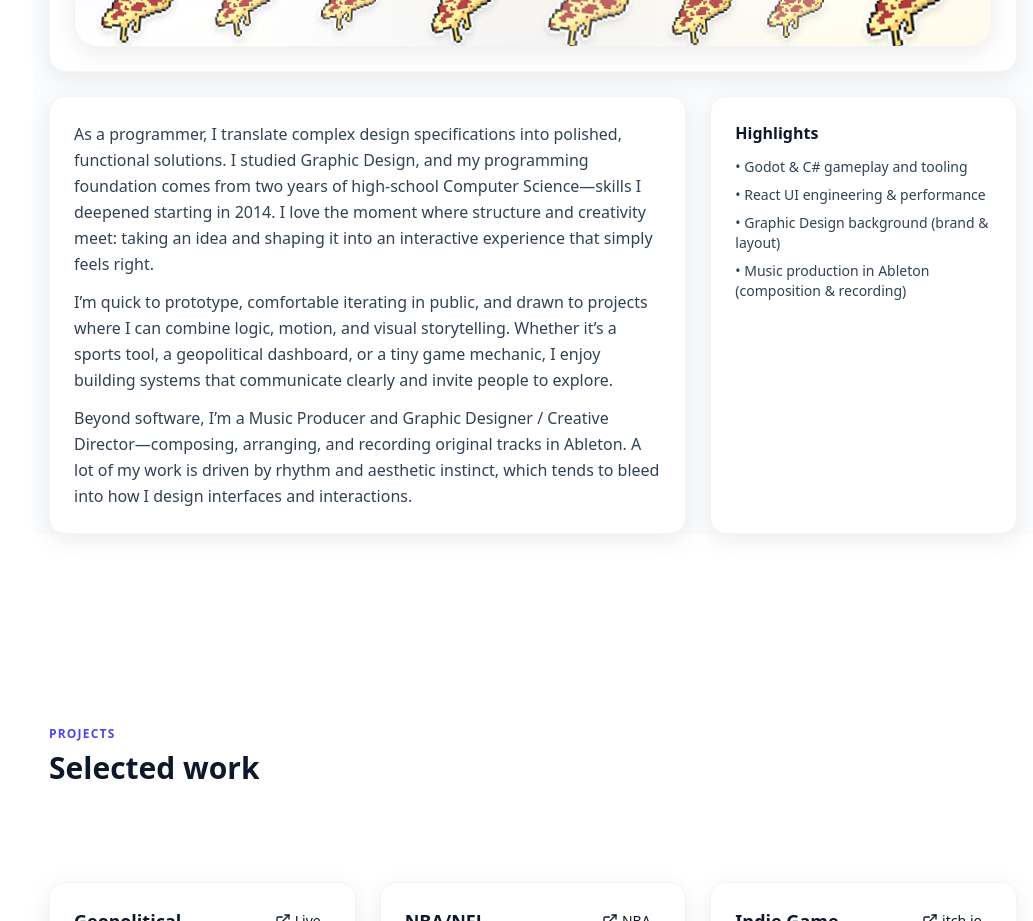
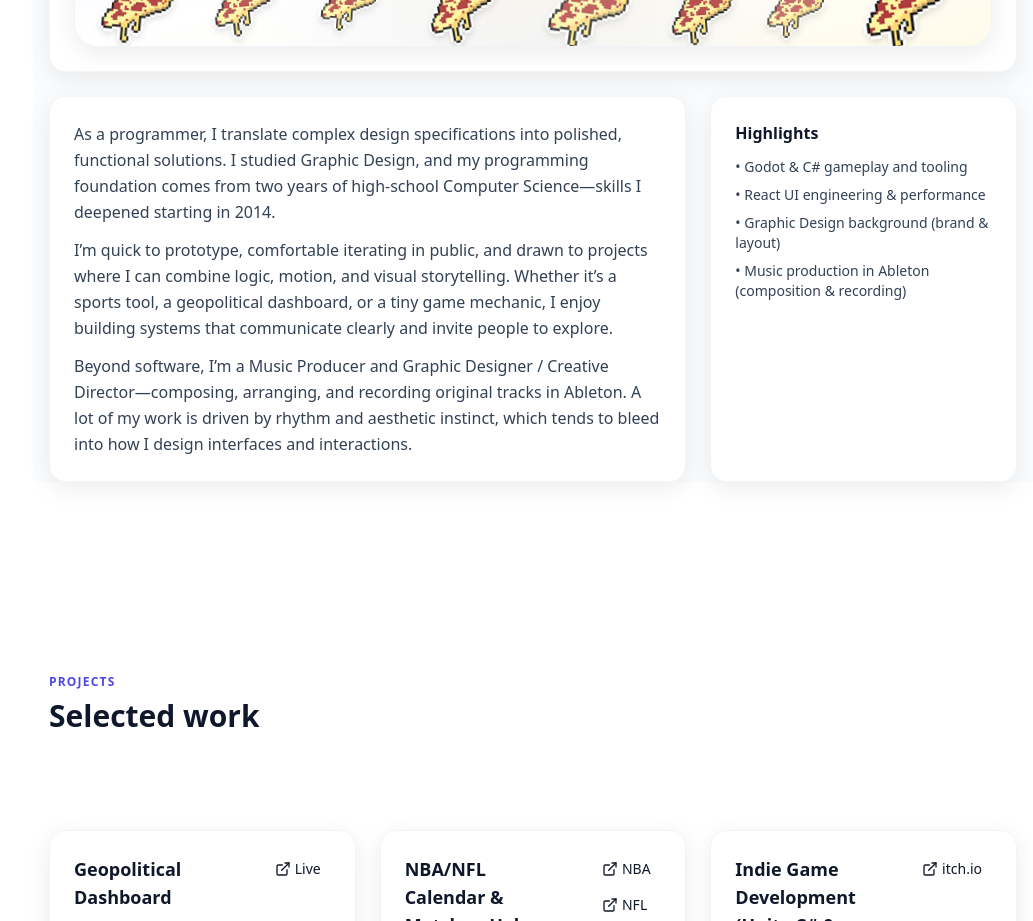
Before and after one commit to Tekknobot/shnnrgvn-portfolio, a React (Vite) app: page / in a window 1280 px wide. Shown: the part 1360-2281 px from the top of the page, without its empty margins (247-1280 px from the left). Built offline with nearby package versions, Linux system fonts and the light colour scheme.

Commit message:
Refactor.

```diff
--- a/src/sections/About.jsx
+++ b/src/sections/About.jsx
@@ -121,9 +121,7 @@ export default function About() {
                 As a programmer, I translate complex design specifications into
                 polished, functional solutions. I studied Graphic Design, and my
                 programming foundation comes from two years of high-school Computer
-                Science—skills I deepened starting in 2014. I love the moment where
-                structure and creativity meet: taking an idea and shaping it into an
-                interactive experience that simply feels right.
+                Science—skills I deepened starting in 2014.
               </p>
               <p>
                 I’m quick to prototype, comfortable iterating in public, and drawn to
```
